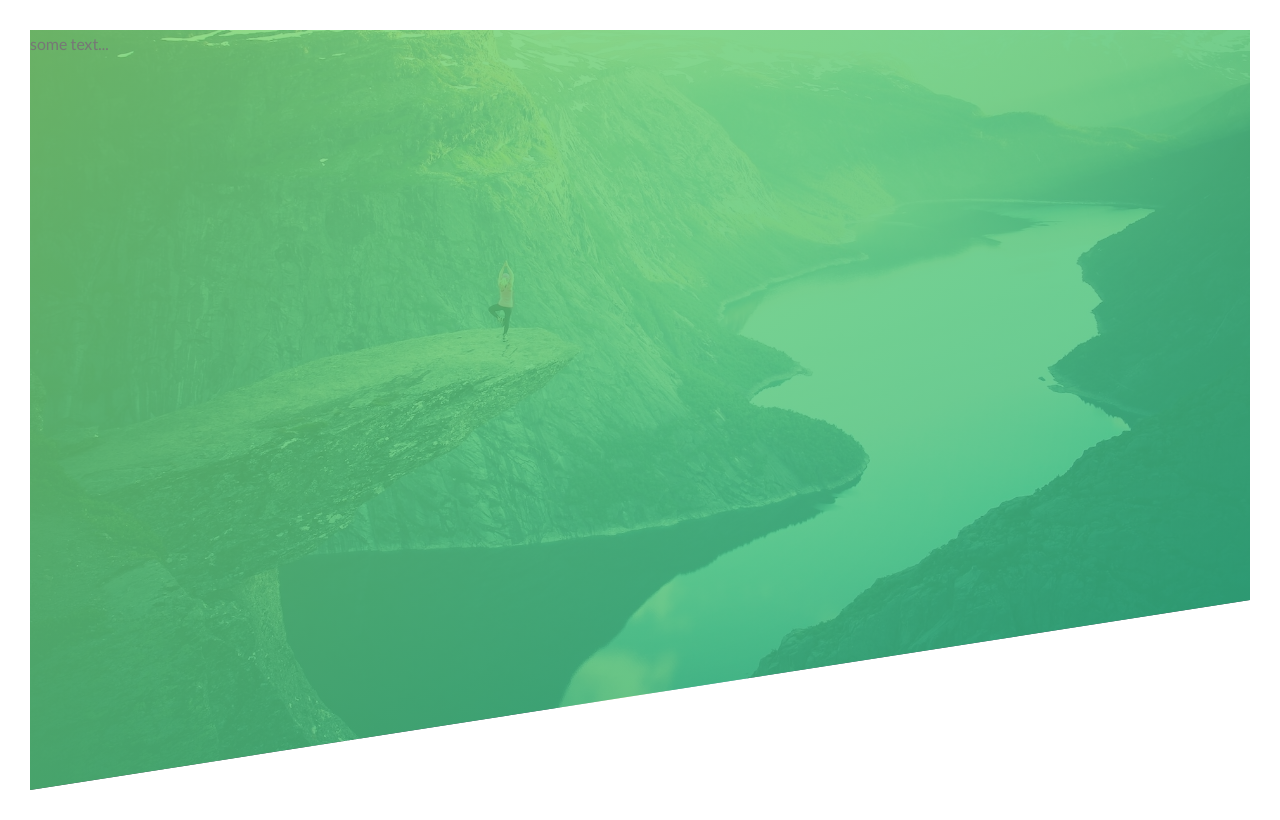
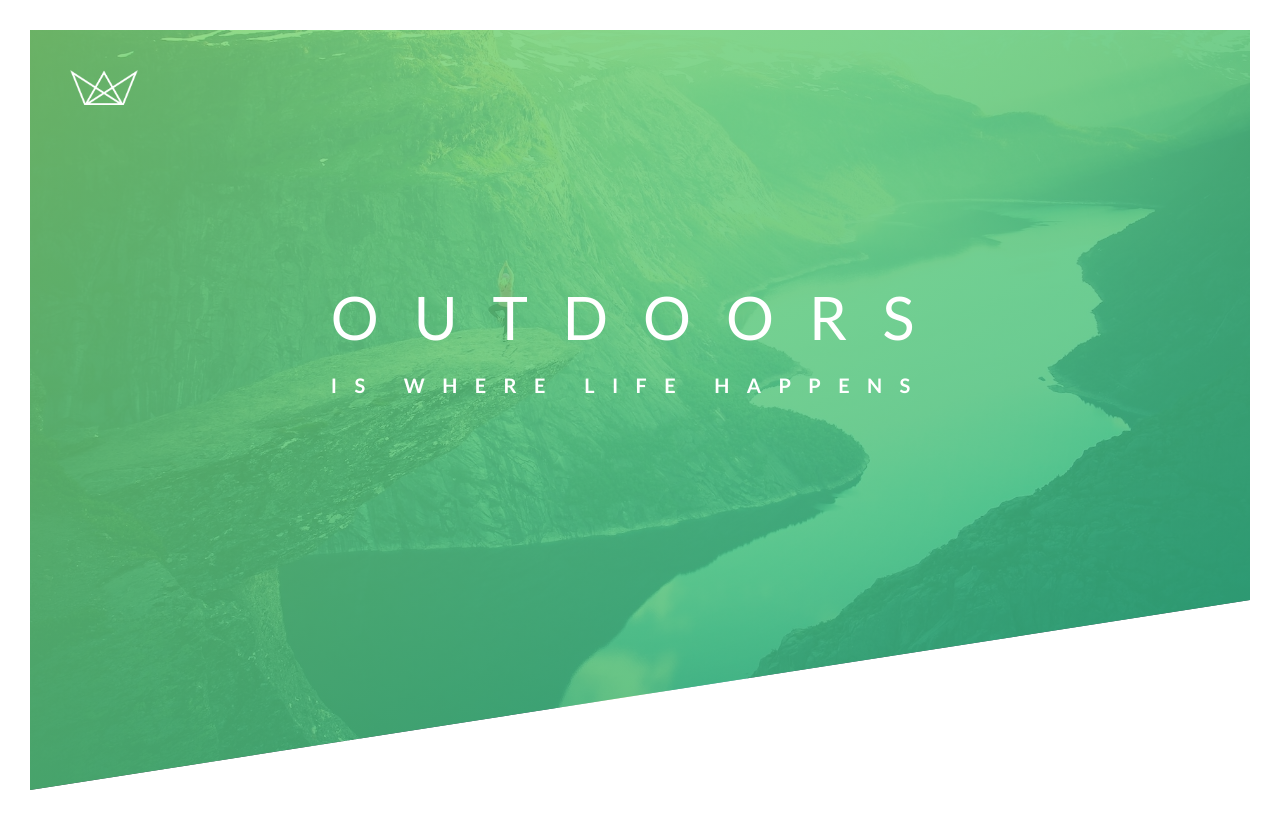
Before and after one commit to EnioAbrantes/advanced_CSS_SASS, a plain HTML site: page Natours/starter/index.html in a window 1280 px wide. Drawn offline with Linux system fonts and the light colour scheme; files that its build step writes are made by us from their sources.

Commit message:
Adding the title and the icon.

```diff
--- a/Natours/starter/css/style.css
+++ b/Natours/starter/css/style.css
@@ -31,6 +31,43 @@ body {
         url(../img/hero.jpg);
     background-size: cover;
     background-position: top;
+    position: relative;
 
     clip-path: polygon(0 0, 100% 0, 100% 75%, 0 100%)
 }
+
+.logo-box{
+    position: relative;
+    top: 40px;
+    left: 40px;
+}
+
+.logo{
+    height: 35px;
+}
+
+.text-box{
+    position: absolute;
+    top: 40%;
+    left: 50%;
+    transform: translate(-50%, -50%)
+}
+
+.heading-primary{
+    color: #fff;
+    text-transform: uppercase;
+}
+
+.heading-primary-main{
+    display: block;
+    font-size: 60px;
+    font-weight: 400;
+    letter-spacing: 35px;
+}
+
+.heading-primary-sub{
+    display: block;
+    font-size: 20px;
+    font-weight: 700;
+    letter-spacing: 17.4px;
+}
--- a/Natours/starter/index.html
+++ b/Natours/starter/index.html
@@ -14,7 +14,17 @@
     </head>
     <body>
         <header class="header">
-            some text...
+            <div class="logo-box">
+                <img src="img/logo-white.png" alt="Logo" class="logo">
+            </div>
+
+            <div class="text-box">
+                <h1 class="heading-primary">
+                    <span class="heading-primary-main">outdoors</span>
+                    <span class="heading-primary-sub">is where life happens</span>
+                </h1>
+            </div>
+
         </header>
 
     </body>
```
